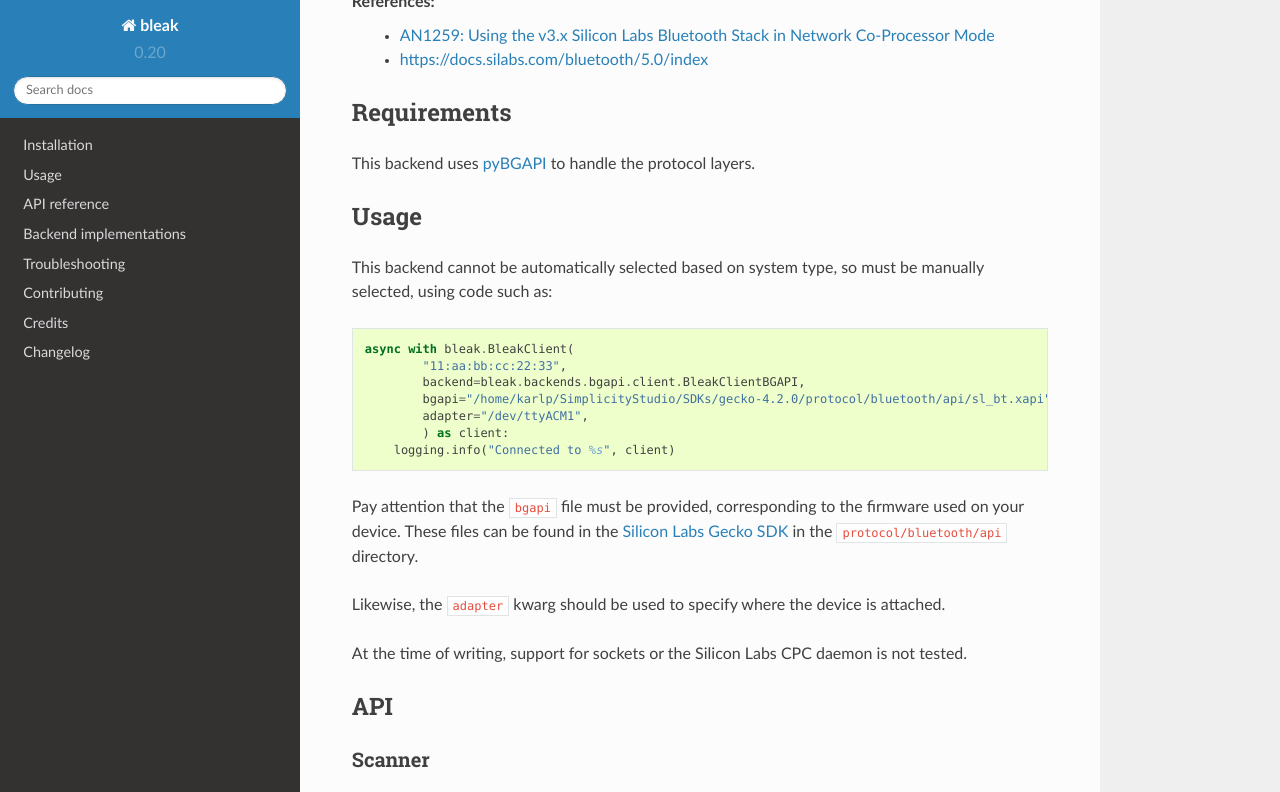
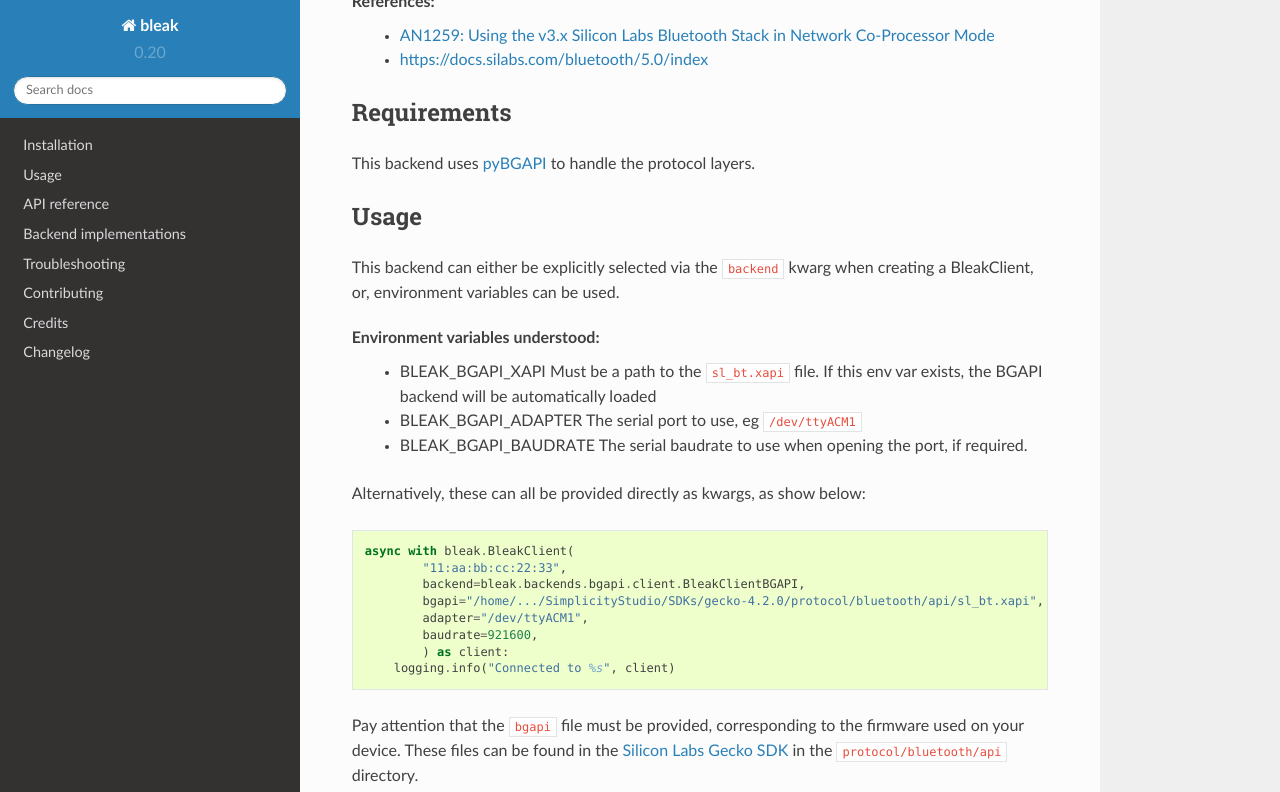
Before and after one commit to hbldh/bleak, a Sphinx documentation site: the page built from docs/backends/bgapi.rst, in a window 1280 px wide and 900 px high, scrolled down 335 px, cut to the strip 0-792 px from the top of the window. Built offline with Sphinx 7.4.7 and the Read the Docs theme 2.0.0, drawn with Linux system fonts in a browser that asks for light colours.

Commit message:
docs: bgapi: update environment variables
After adding environment variable support, update the docs to match.

Signed-off-by: Karl Palsson <karlp@etactica.com>

```diff
--- a/docs/backends/bgapi.rst
+++ b/docs/backends/bgapi.rst
@@ -21,16 +21,25 @@ This backend uses `pyBGAPI <https://pypi.org/project/pybgapi/>`_ to handle the p
 
 Usage
 -----
-This backend cannot be automatically selected based on system type, so must be manually
-selected, using code such as:
+This backend can either be explicitly selected via the ``backend`` kwarg when creating a BleakClient,
+or, environment variables can be used.
+
+Environment variables understood:
+ * BLEAK_BGAPI_XAPI Must be a path to the ``sl_bt.xapi`` file.
+   If this env var exists, the BGAPI backend will be automatically loaded
+ * BLEAK_BGAPI_ADAPTER The serial port to use, eg ``/dev/ttyACM1``
+ * BLEAK_BGAPI_BAUDRATE The serial baudrate to use when opening the port, if required.
+
+Alternatively, these can all be provided directly as kwargs, as show below:
 
 .. code-block:: python
 
     async with bleak.BleakClient(
             "11:aa:bb:cc:22:33",
             backend=bleak.backends.bgapi.client.BleakClientBGAPI,
-            bgapi="/home/karlp/SimplicityStudio/SDKs/gecko-4.2.0/protocol/bluetooth/api/sl_bt.xapi",
+            bgapi="/home/.../SimplicityStudio/SDKs/gecko-4.2.0/protocol/bluetooth/api/sl_bt.xapi",
             adapter="/dev/ttyACM1",
+            baudrate=921600,
             ) as client:
         logging.info("Connected to %s", client)
 
```
